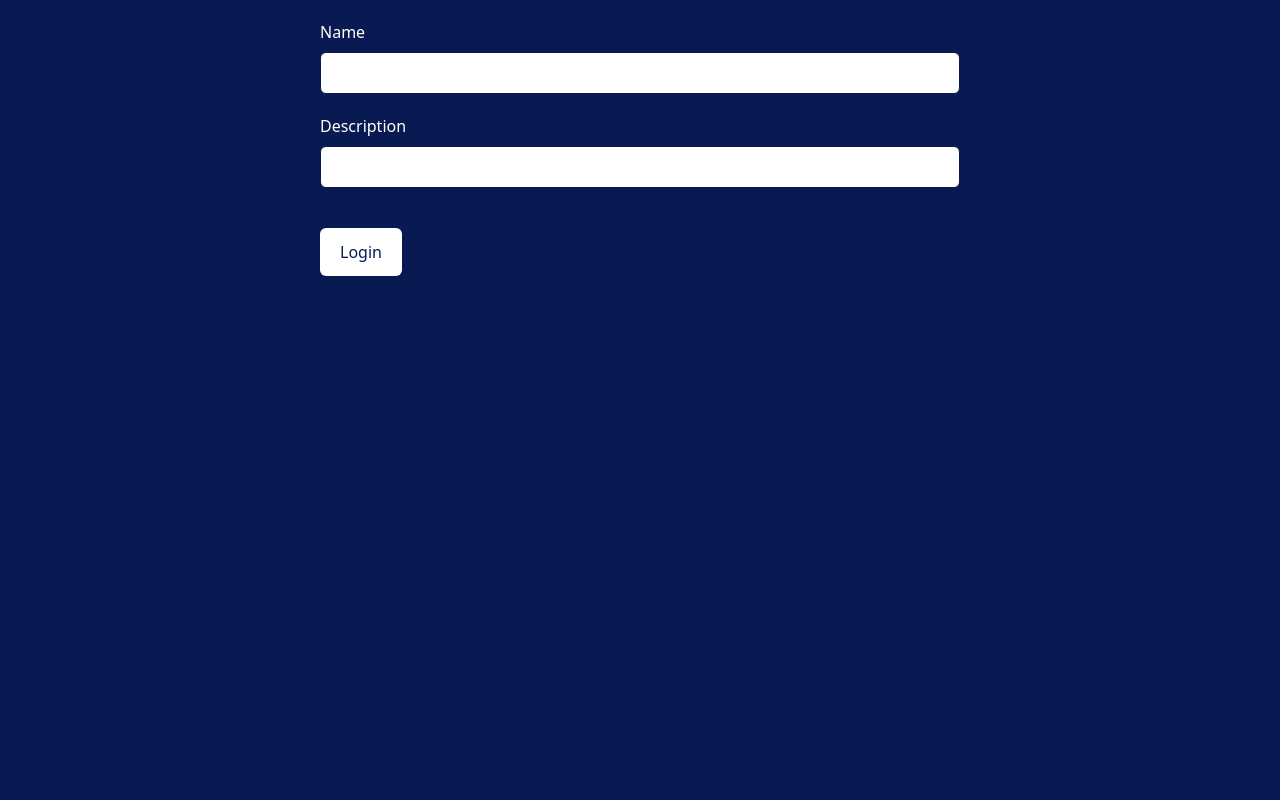
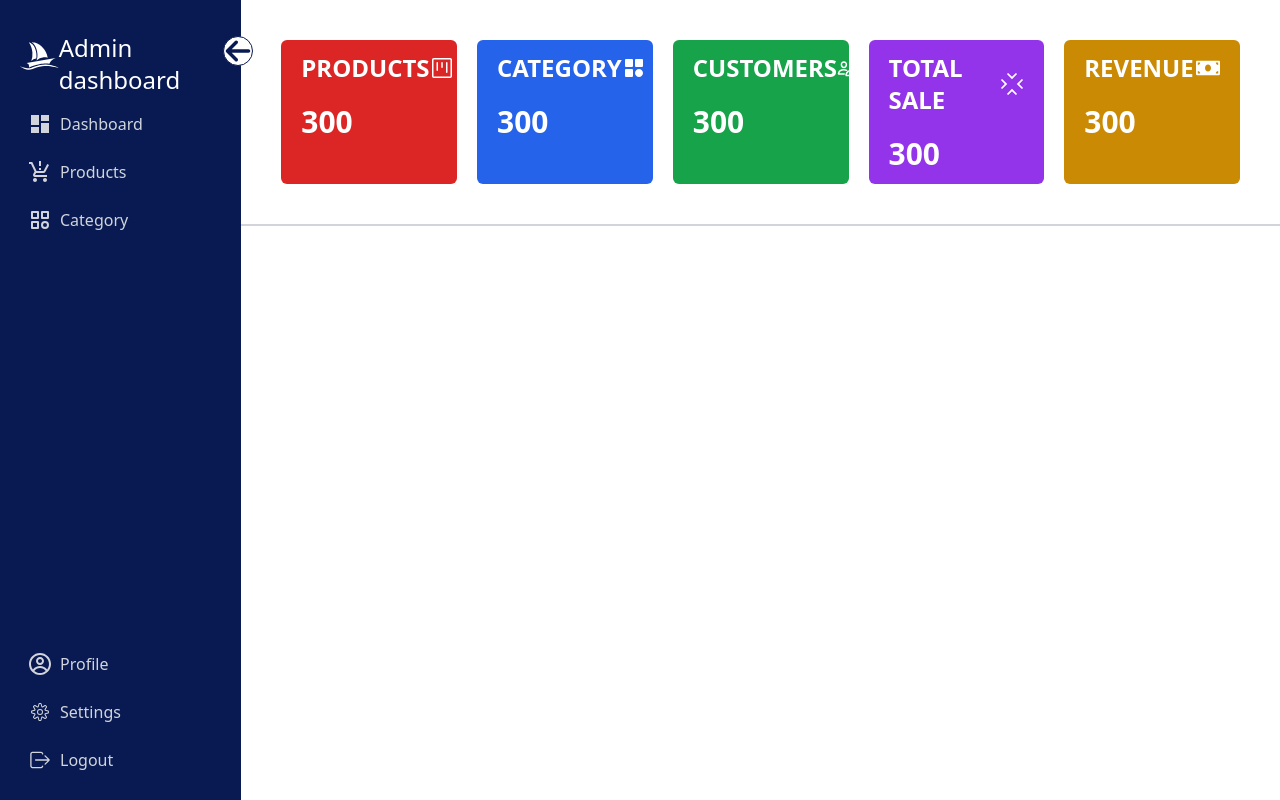
Before and after one commit to berlin-joseph/E-Commerce-RN, a React (Vite) app in the folder web-admin/: page / in a window 1280 px wide. Built offline with nearby package versions, Linux system fonts and the light colour scheme.

Commit message:
bug fixed

```diff
--- a/web-admin/src/App.jsx
+++ b/web-admin/src/App.jsx
@@ -9,7 +9,7 @@ import Login from "./pages/auth/Login";
 const App = () => {
   return (
     <BrowserRouter>
-      {localStorage.getItem("token") ? (
+      {/* {localStorage.getItem("token") ? ( */}
       <div className="flex">
         <SideBar />
         <Routes>
@@ -19,9 +19,9 @@ const App = () => {
           <Route path="/category" element={<Category />} />
         </Routes>
       </div>
-      ) : (
+      {/* ) : (
         <Login />
-      )}
+      )} */}
     </BrowserRouter>
   );
 };
```
Lines whose indentation alone changed are shown as unchanged.
